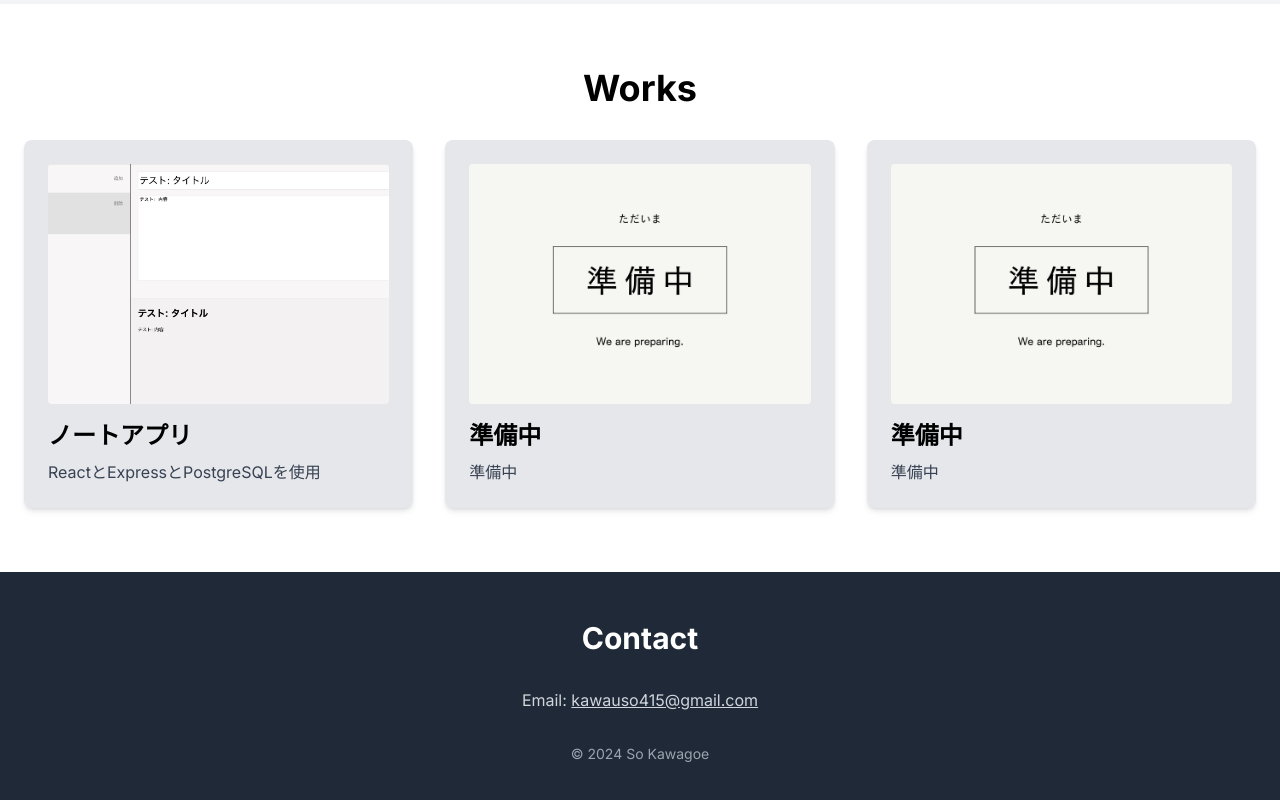
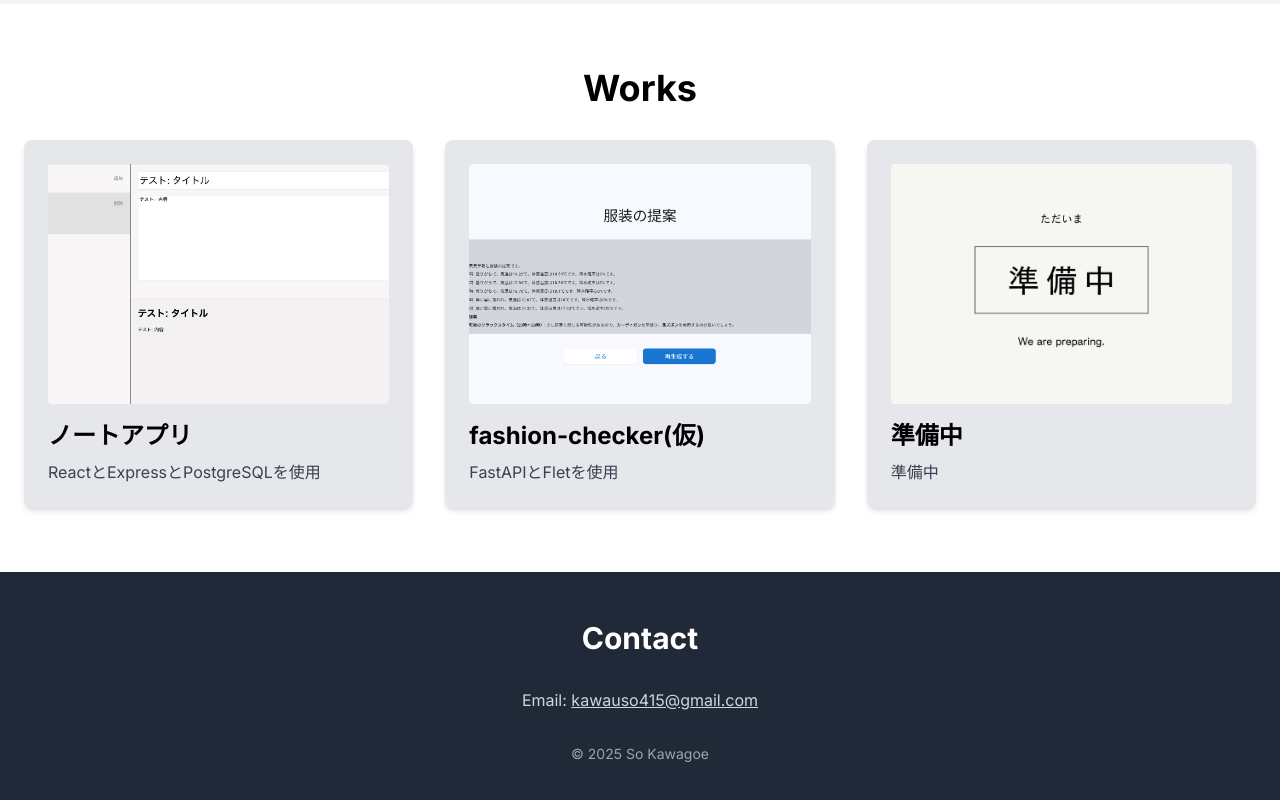
Before and after one commit to ks415/my-portfolio, a Next.js app: page / in a window 1280 px wide. Shown: the part 1248-2048 px from the top of the page. Built offline with nearby package versions, Linux system fonts and the light colour scheme.

Commit message:
add: worksを追加

```diff
--- a/app/Footer.tsx
+++ b/app/Footer.tsx
@@ -1,4 +1,4 @@
-import React from 'react';
+import React from "react";
 
 const Footer = () => {
   return (
@@ -7,13 +7,17 @@ const Footer = () => {
         <h2 className="text-3xl font-bold text-center mb-8">Contact</h2>
         <div className="text-center">
           <p className="text-gray-300">
-            Email: <a href="mailto:kawauso415@gmail.com" className="hover:text-white underline">
+            Email:{" "}
+            <a
+              href="mailto:kawauso415@gmail.com"
+              className="hover:text-white underline"
+            >
               kawauso415@gmail.com
             </a>
           </p>
         </div>
         <div className="text-center mt-8 text-sm text-gray-400">
-          <p>© 2024 So Kawagoe</p>
+          <p>© 2025 So Kawagoe</p>
         </div>
       </div>
     </footer>
--- a/app/Works.tsx
+++ b/app/Works.tsx
@@ -1,5 +1,5 @@
 import React from "react";
-// import Link from "next/link";  # Linkを使う場合は追加
+import Link from "next/link"; // Linkを使う場合は追加
 
 const Works = () => {
   return (
@@ -27,24 +27,28 @@ const Works = () => {
             <p className="text-gray-700">ReactとExpressとPostgreSQLを使用</p>
           </div>
           <div className="bg-gray-200 p-6 rounded-lg shadow-md">
-            {/* <Link href="https://blog-with-react-and-firebase-six.vercel.app/" target="_blank" rel="noopener noreferrer"> */}
+            <Link
+              href="https://fashion-checker-frontend.onrender.com/"
+              target="_blank"
+              rel="noopener noreferrer"
+            >
               <div className="cursor-pointer">
                 <div className="w-full h-60 mb-4">
                   <img
-                  src="/preparing.png"
+                    src="/fashion-checker.png"
                     alt="Project 2"
                     className="w-full h-full object-cover rounded hover:opacity-80 transition-opacity"
                   />
                 </div>
                 <h3 className="text-2xl font-bold mb-2 hover:text-gray-600 transition-colors">
-                準備中
+                  fashion-checker(仮)
                 </h3>
               </div>
-            {/* </Link> */}
-            <p className="text-gray-700">準備中</p>
+            </Link>
+            <p className="text-gray-700">FastAPIとFletを使用</p>
           </div>
           <div className="bg-gray-200 p-6 rounded-lg shadow-md">
-            {/* <Link href="https://blog-with-react-and-firebase-six.vercel.app/" target="_blank" rel="noopener noreferrer"> */}
+            {/* <Link href="https://fashion-checker-frontend.onrender.com/" target="_blank" rel="noopener noreferrer"> */}
             <div className="cursor-pointer">
               <div className="w-full h-60 mb-4">
                 <img
```
Also changed, not shown: public/fashion-checker.png (added). Lines whose indentation alone changed are shown as unchanged.
